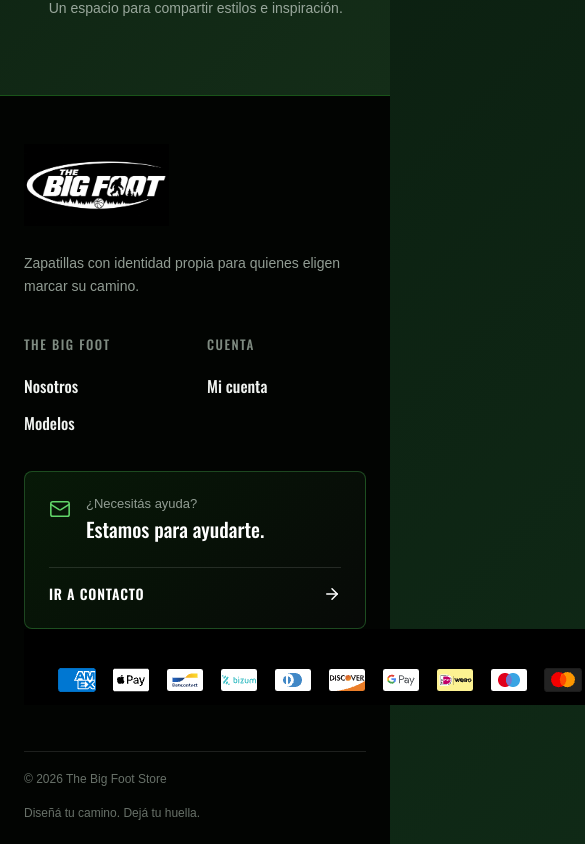
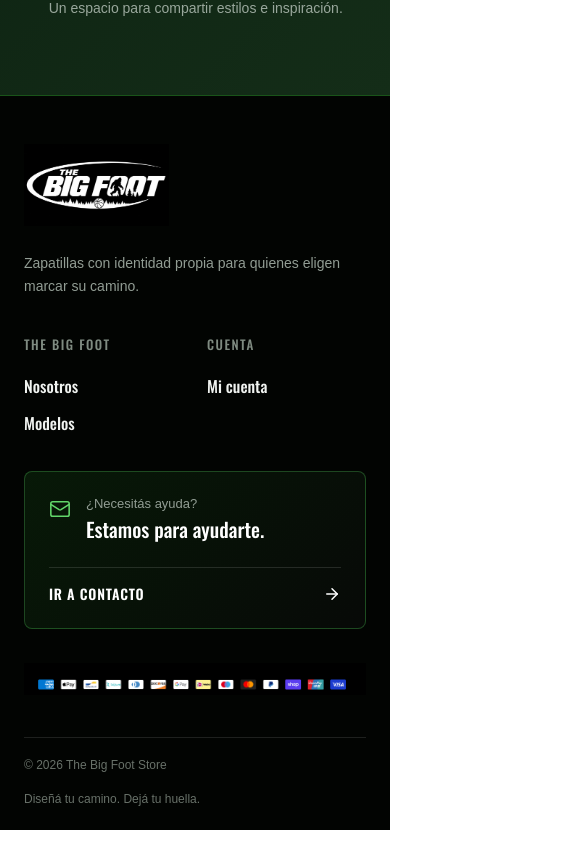
Before and after one commit to olatealejo/Proyecto_Big_Foot, a React (Vite) app: page / in a window 390 px wide. Shown: the part 1613-2457 px from the top of the page, 585 px wide, since content can reach past the window. Built offline with nearby package versions, Linux system fonts and the light colour scheme.

Commit message:
Adaptar medios de pago en el footer

```diff
--- a/src/components/Footer.css
+++ b/src/components/Footer.css
@@ -157,6 +157,20 @@
   transform: translateX(4px);
 }
 
+.footer-pagos {
+  width: 100%;
+  margin-top: clamp(34px, 5vw, 56px);
+  overflow: hidden;
+}
+
+.footer-pagos img {
+  display: block;
+  width: min(822px, 100%);
+  height: auto;
+  object-fit: contain;
+  object-position: left center;
+}
+
 .footer-final {
   width: 100%;
   margin: clamp(42px, 6vw, 70px) 0 0;
```
